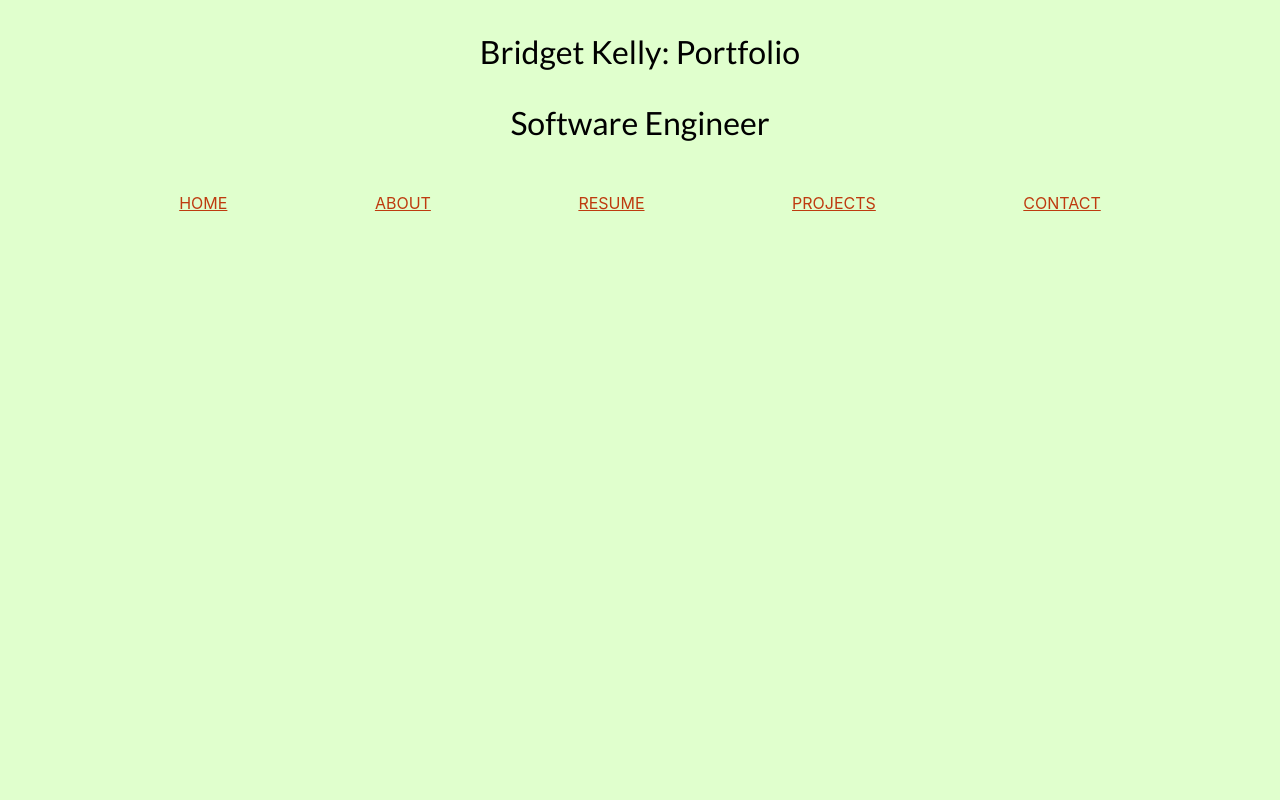
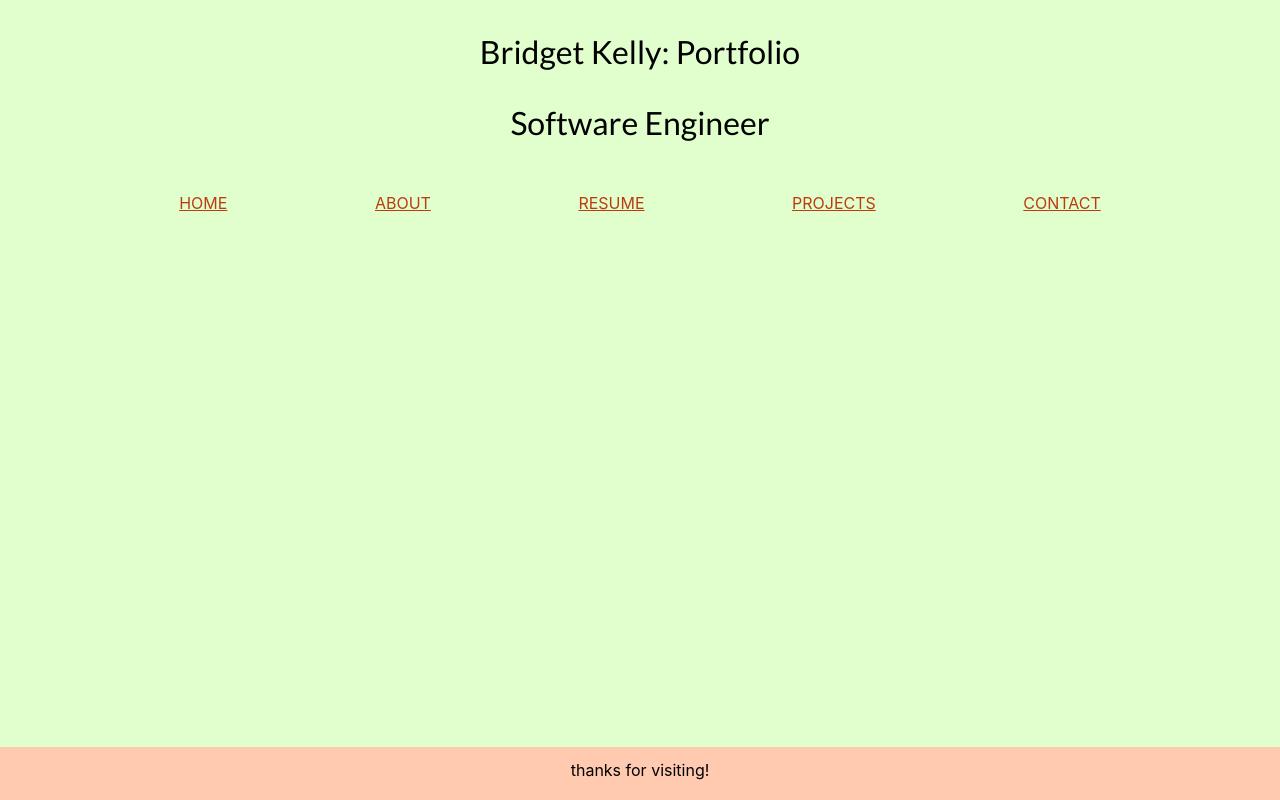
Before and after one commit to bc-kelly/portfolio, a React (Create React App) app: page / in a window 1280 px wide. Built offline with nearby package versions, Linux system fonts and the light colour scheme.

Commit message:
working on footer, issue with it on resume page

```diff
--- a/public/index.html
+++ b/public/index.html
@@ -41,5 +41,6 @@
       To begin the development, run `npm start` or `yarn start`.
       To create a production bundle, use `npm run build` or `yarn build`.
     -->
+
   </body>
 </html>
--- a/src/App.css
+++ b/src/App.css
@@ -3,6 +3,20 @@
   /* display: flex; */
   justify-content: center;
   /* margin: auto; */
+}
+
+.container {
+
+}
+
+.footer {
+  position: absolute;
+  bottom: 0;
+  height: 5%;
+  background-color: #ffcab0;
+  text-align: center;
+  width: 100%;
+  padding-top: 1%;
 }
 
 .App-header {
@@ -39,4 +53,5 @@
 
 body {
   background-color: #e0ffcd;
+  height: 100%;
 }
--- a/src/App.js
+++ b/src/App.js
@@ -12,37 +12,29 @@ import Contact from "./Contact"
 function App() {
 
   return (
+    <div className="container">
       <Router>
         <div className="App">
           <div className="bridget-header">
             <p> Bridget Kelly: Portfolio </p>
           </div>
           <div className="title-header"> Software Engineer </div>
-        {/* <Home />
-        <Projects />
-        <Contact /> */}
           <NavBar />
             <div className="content">
               <Switch>
-              <Route path ="/home" >
-                <Home />
-              </Route>
-              <Route path ="/about" >
-                <About />
-              </Route>
-              <Route path ="/resume" >
-                <Resume />
-              </Route>
-              <Route path ="/contact" >
-                <Contact />
-              </Route>
-              <Route path ="/projects" >
-                <Projects />
-              </Route>
+                <Route path ="/home" > <Home /> </Route>
+                <Route path ="/about" > <About /> </Route>
+                <Route path ="/resume" > <Resume /> </Route>
+                <Route path ="/contact" > <Contact /> </Route>
+                <Route path ="/projects" > <Projects /> </Route>
               </Switch>
             </div>
+
+            <div className="footer"> thanks for visiting! </div>
         </div>
       </Router>
+      {/* <div className="footer"> thanks for visiting! </div> */}
+    </div>
   );
 }
 
```
Lines whose indentation alone changed are shown as unchanged.
